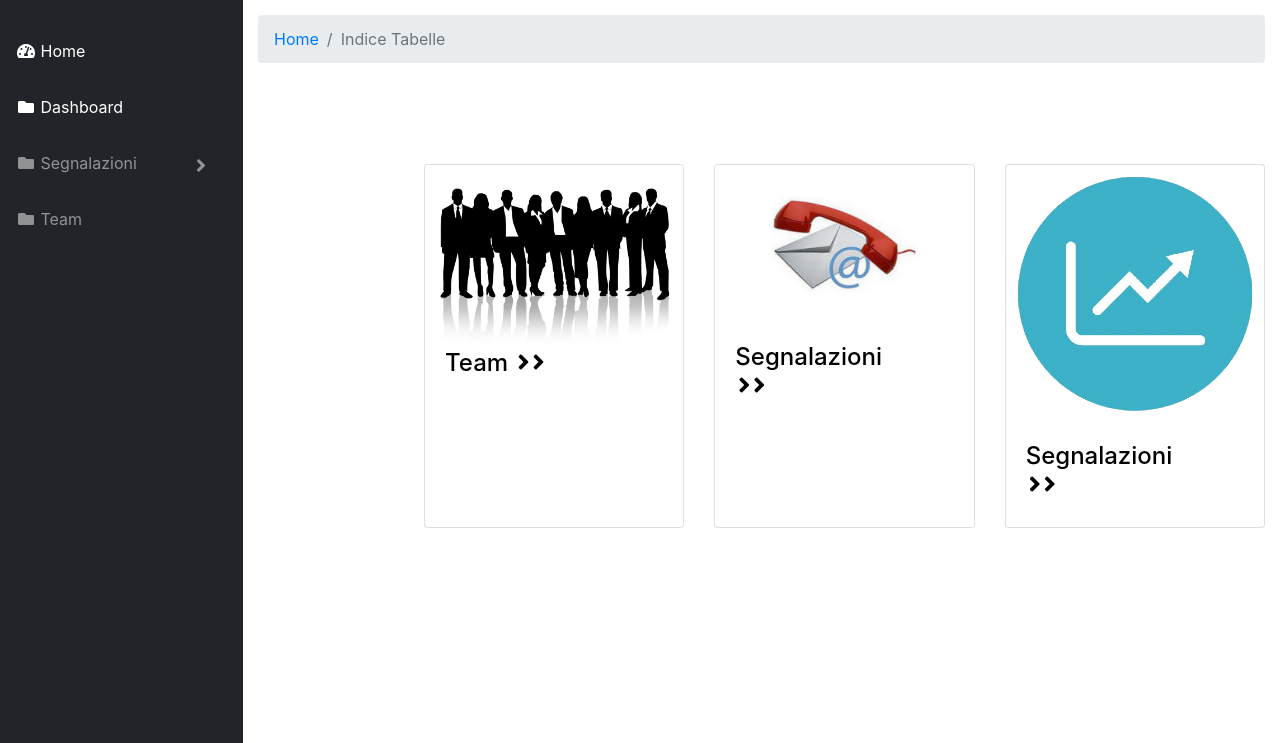
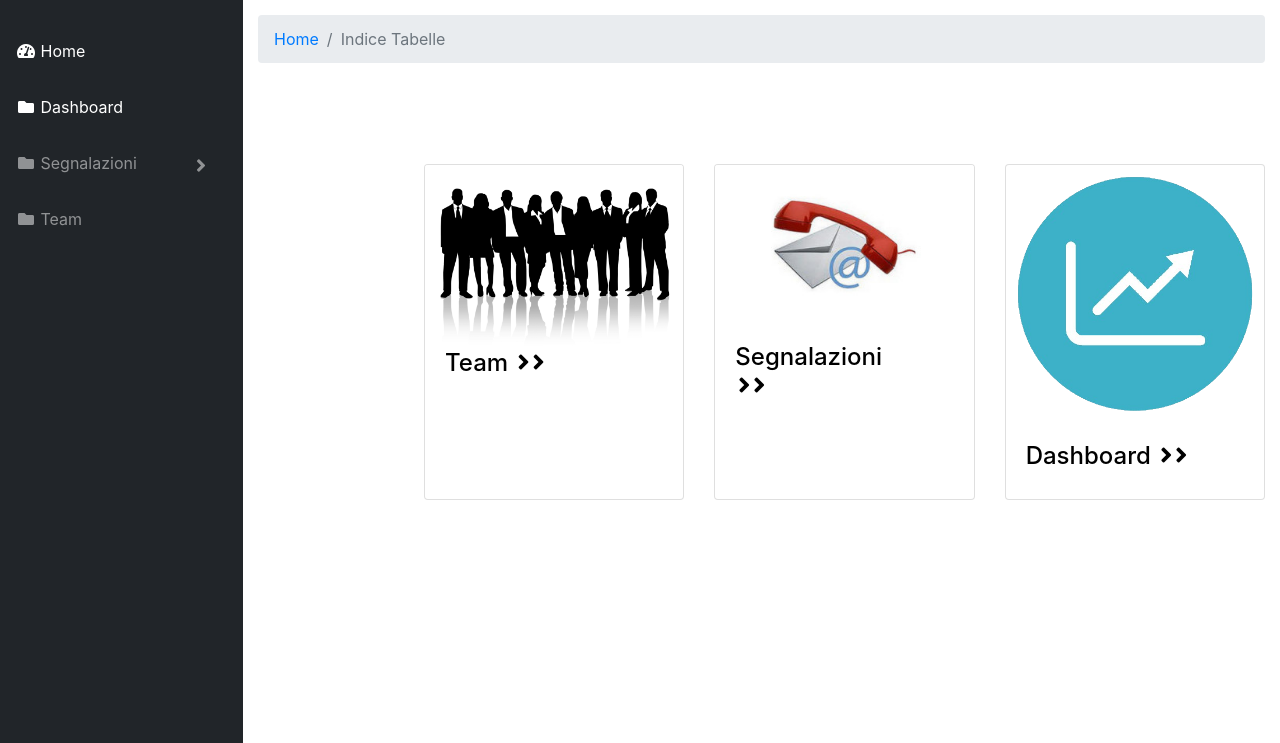
Before and after one commit to CodeCrusaderSSE/SSE, a PHP site: page /Ingegneria/ in a window 1280 px wide. Shown: the part 63-806 px from the top of the page. Run offline with PHP 8.4, Linux system fonts and the light colour scheme; some libraries are stand-ins or nearby versions.

Commit message:
Visual Fix

```diff
--- a/Admin/index.php
+++ b/Admin/index.php
@@ -147,7 +147,7 @@
             <img class="card-img-top" src="img/dashboard.png" alt="">
             <div class="card-body">
               <h4 class="mr-5" style="margin-top: -30px;"> <br>
-                <a href="dashboard.php" style="color:black"> Segnalazioni <i class="fas fa-angle-right" style="margin-left:3px;"><i class="fas fa-angle-right" style="margin-left:3px;"></i></i></a>
+                <a href="dashboard.php" style="color:black"> Dashboard <i class="fas fa-angle-right" style="margin-left:3px;"><i class="fas fa-angle-right" style="margin-left:3px;"></i></i></a>
               </h4>
             </div>
           </div>
--- a/Admin/registrateam.php
+++ b/Admin/registrateam.php
@@ -115,7 +115,7 @@
                 <label for="email">Team Email:</label>
                 <input type="email" class="form-control mb-3" id="email" name="email" required="true">
                 <label for="oldPassword">Vecchia Password:</label>
-                <input type="oldPassword" class="form-control mb-3" id="oldPassword" name="oldPassword" required="true">
+                <input type="password" class="form-control mb-3" id="oldPassword" name="oldPassword" required="true">
                 <label for="password">Nuova Password:</label>
                 <input type="password" class="form-control" id="password" name="password" required="true"
                   onkeyup="checkPasswordStrength(); checkPasswordMatch();">
```
